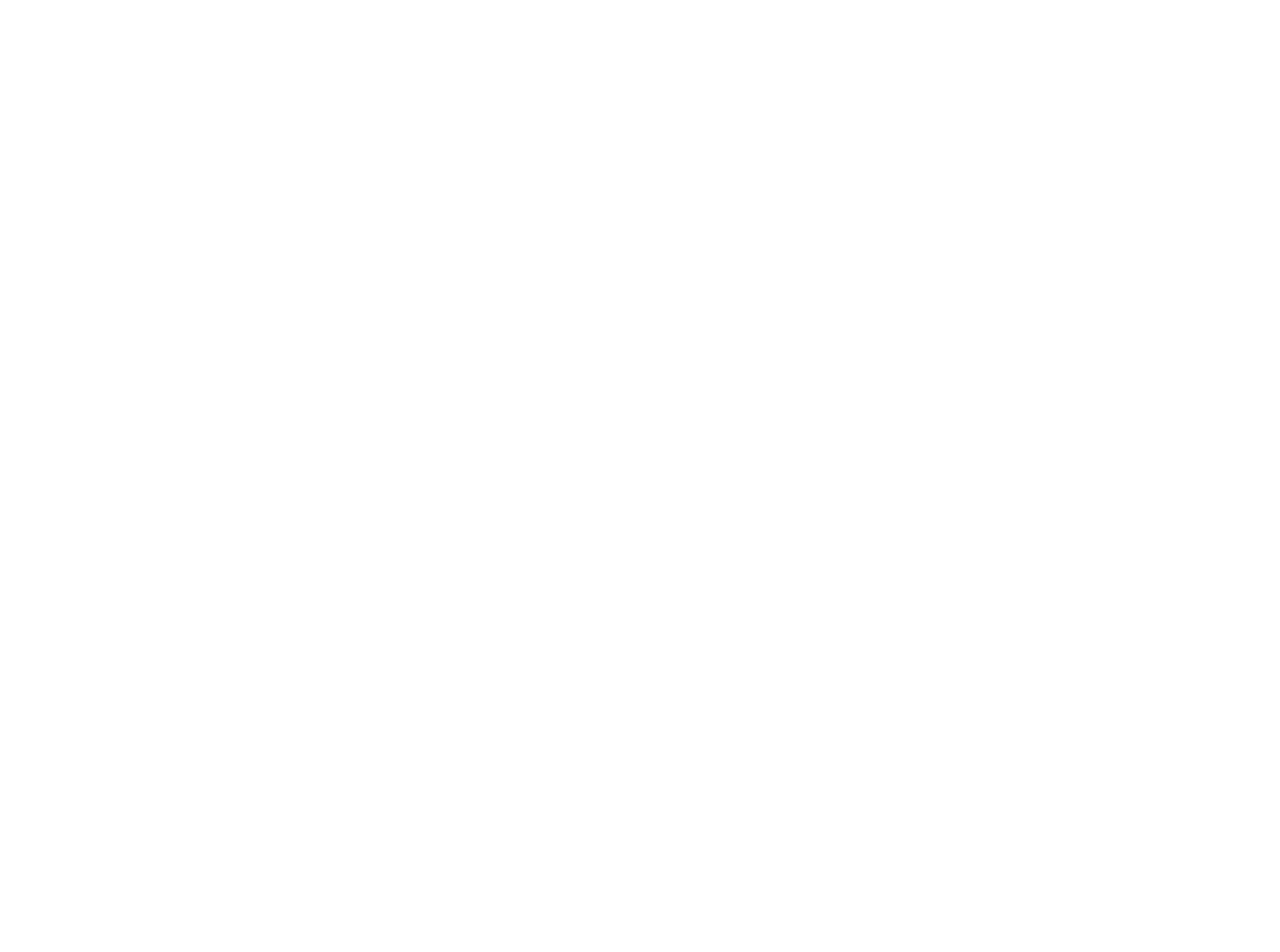
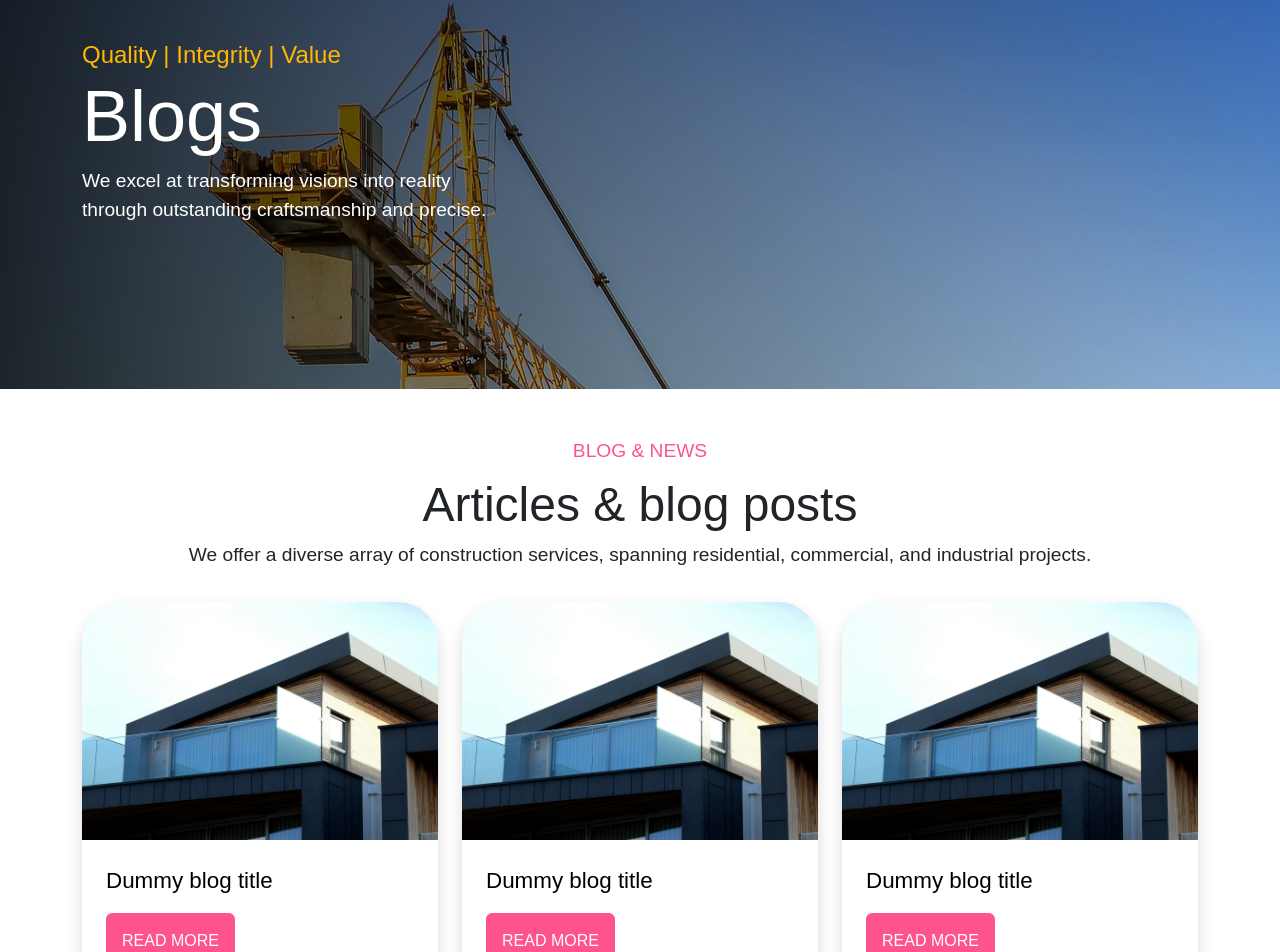
Before and after one commit to ChiththajaGalabodage/Constructions-Web-App, a React (Vite) app in the folder frontend/: page /blogs in a window 1280 px wide. Before the commit this address had no page. Shown: the part 199-1151 px from the top of the page. Before the commit the page ends 800 px from the top, so only its background shows below. Built offline with nearby package versions, Linux system fonts and the light colour scheme.

Commit message:
Bloag page ✏️

```diff
--- a/frontend/src/App.jsx
+++ b/frontend/src/App.jsx
@@ -7,6 +7,7 @@
 import About from "./components/frontend/About";
 import Services from "./components/frontend/Services";
 import Projects from "./components/frontend/Projects";
+import Blogs from "./components/frontend/Blogs";
 import "./assets/css/style.scss";
 
 function App() {
@@ -20,6 +21,7 @@
           <Route path="/about" element={<About />} />
           <Route path="/services" element={<Services />} />
           <Route path="/projects" element={<Projects />} />
+          <Route path="/blogs" element={<Blogs />} />
         </Routes>
       </BrowserRouter>
     </>
--- a/frontend/src/components/common/Header.jsx
+++ b/frontend/src/components/common/Header.jsx
@@ -26,7 +26,7 @@
               <Nav.Link href="/projects" className="nav-link">
                 Projects
               </Nav.Link>
-              <Nav.Link href="#link" className="nav-link">
+              <Nav.Link href="/blogs" className="nav-link">
                 Blogs
               </Nav.Link>
               <Nav.Link href="/contact" className="nav-link">
--- /dev/null
+++ b/frontend/src/components/frontend/Blogs.jsx
@@ -0,0 +1,90 @@
+import React from "react";
+import Header from "../common/Header";
+import Footer from "../common/Footer";
+import Hero from "../common/Hero";
+import BlogImg from "../../assets/images/construction3.jpg";
+
+const Blogs = () => {
+  return (
+    <>
+      <Header />
+      <main>
+        <Hero
+          preHeading="Quality | Integrity | Value"
+          heading="Blogs"
+          text="We excel at transforming visions into reality <br />
+              through outstanding craftsmanship and precise."
+        />
+
+        <section className="section-6 bg-ligh py-5">
+          <div className="container">
+            <div className="section-header text-center">
+              <span>Blog & News</span>
+              <h2>Articles & blog posts</h2>
+              <p>
+                We offer a diverse array of construction services, spanning
+                residential, commercial, and industrial projects.
+              </p>
+            </div>
+            <div className="row pt-3">
+              <div className="col-md-4">
+                <div className="card shadow border-0">
+                  <div className="card-img-top">
+                    <img src={BlogImg} alt="" className="w-100" />
+                  </div>
+                  <div className="card-body p-4">
+                    <div className="mb-3">
+                      <a href="#" className="title">
+                        Dummy blog title
+                      </a>
+                    </div>
+                    <a href="#" className="btn btn-primary small">
+                      Read More
+                    </a>
+                  </div>
+                </div>
+              </div>
+              <div className="col-md-4">
+                <div className="card shadow border-0">
+                  <div className="card-img-top">
+                    <img src={BlogImg} alt="" className="w-100" />
+                  </div>
+                  <div className="card-body p-4">
+                    <div className="mb-3">
+                      <a href="#" className="title">
+                        Dummy blog title
+                      </a>
+                    </div>
+                    <a href="#" className="btn btn-primary small">
+                      Read More
+                    </a>
+                  </div>
+                </div>
+              </div>
+              <div className="col-md-4">
+                <div className="card shadow border-0">
+                  <div className="card-img-top">
+                    <img src={BlogImg} alt="" className="w-100" />
+                  </div>
+                  <div className="card-body p-4">
+                    <div className="mb-3">
+                      <a href="#" className="title">
+                        Dummy blog title
+                      </a>
+                    </div>
+                    <a href="#" className="btn btn-primary small">
+                      Read More
+                    </a>
+                  </div>
+                </div>
+              </div>
+            </div>
+          </div>
+        </section>
+      </main>
+      <Footer />
+    </>
+  );
+};
+
+export default Blogs;
```
